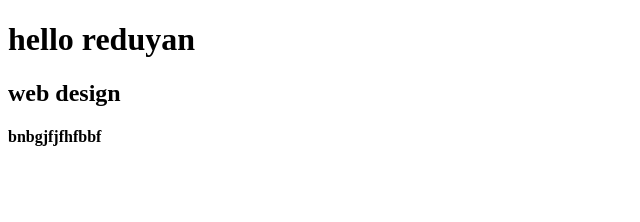
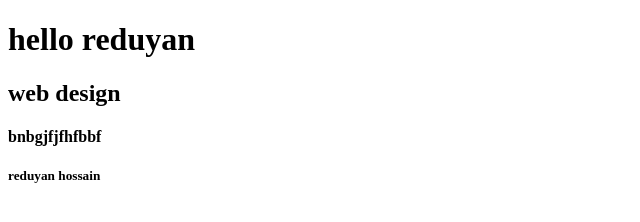
Before and after one commit to LitonDhli/fast-programing, a plain HTML site: page index.html in a window 1280 px wide. Shown: the full height of the page, 0-640 px from the left. Drawn offline with Linux system fonts and the light colour scheme.

Commit message:
first commit

```diff
--- a/index.html
+++ b/index.html
@@ -9,5 +9,6 @@
    <h1>hello reduyan</h1>
    <h2>web design</h2>
    <h4>bnbgjfjfhfbbf</h4>
+   <h5>reduyan hossain </h5>
 </body>
 </html>
```
